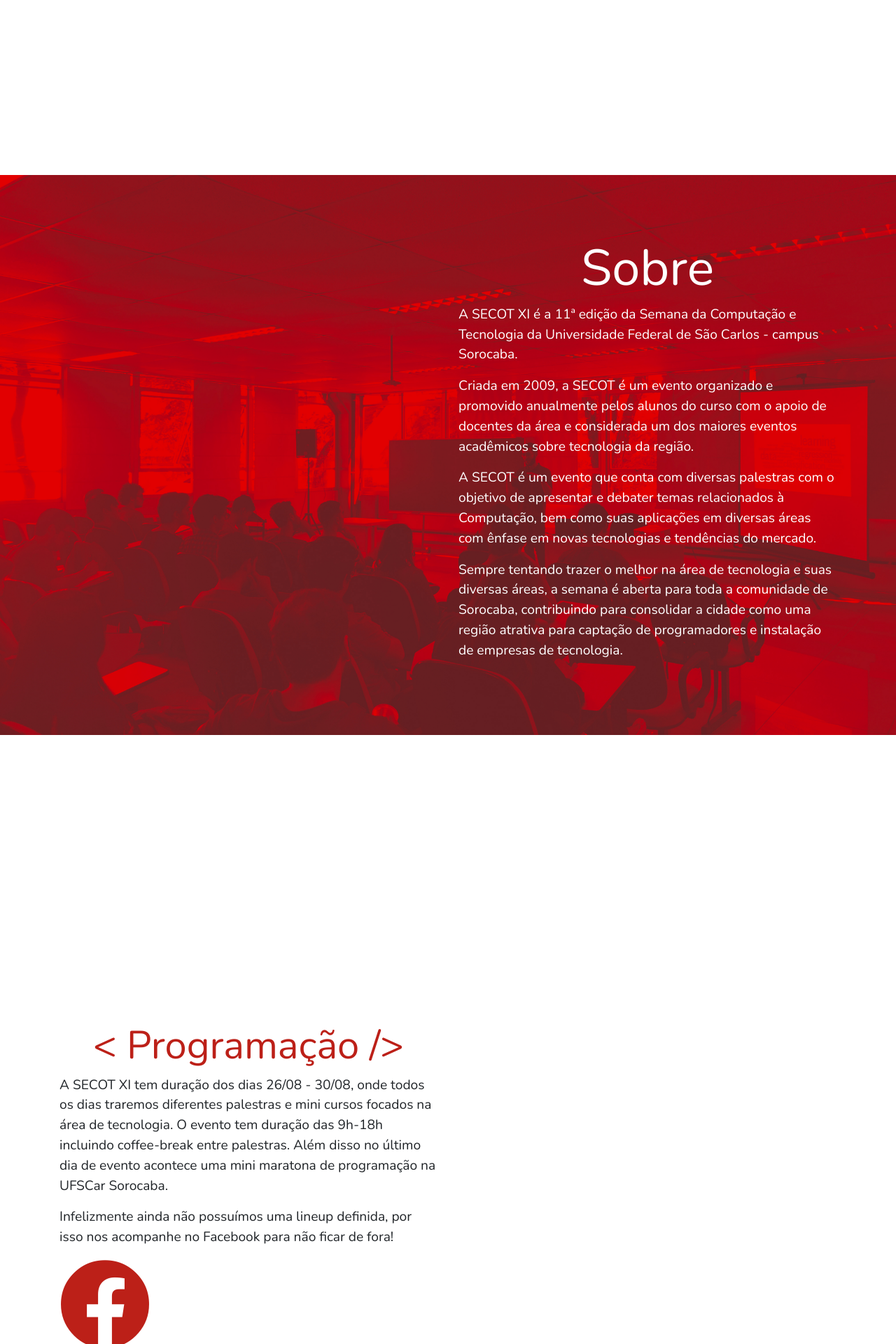
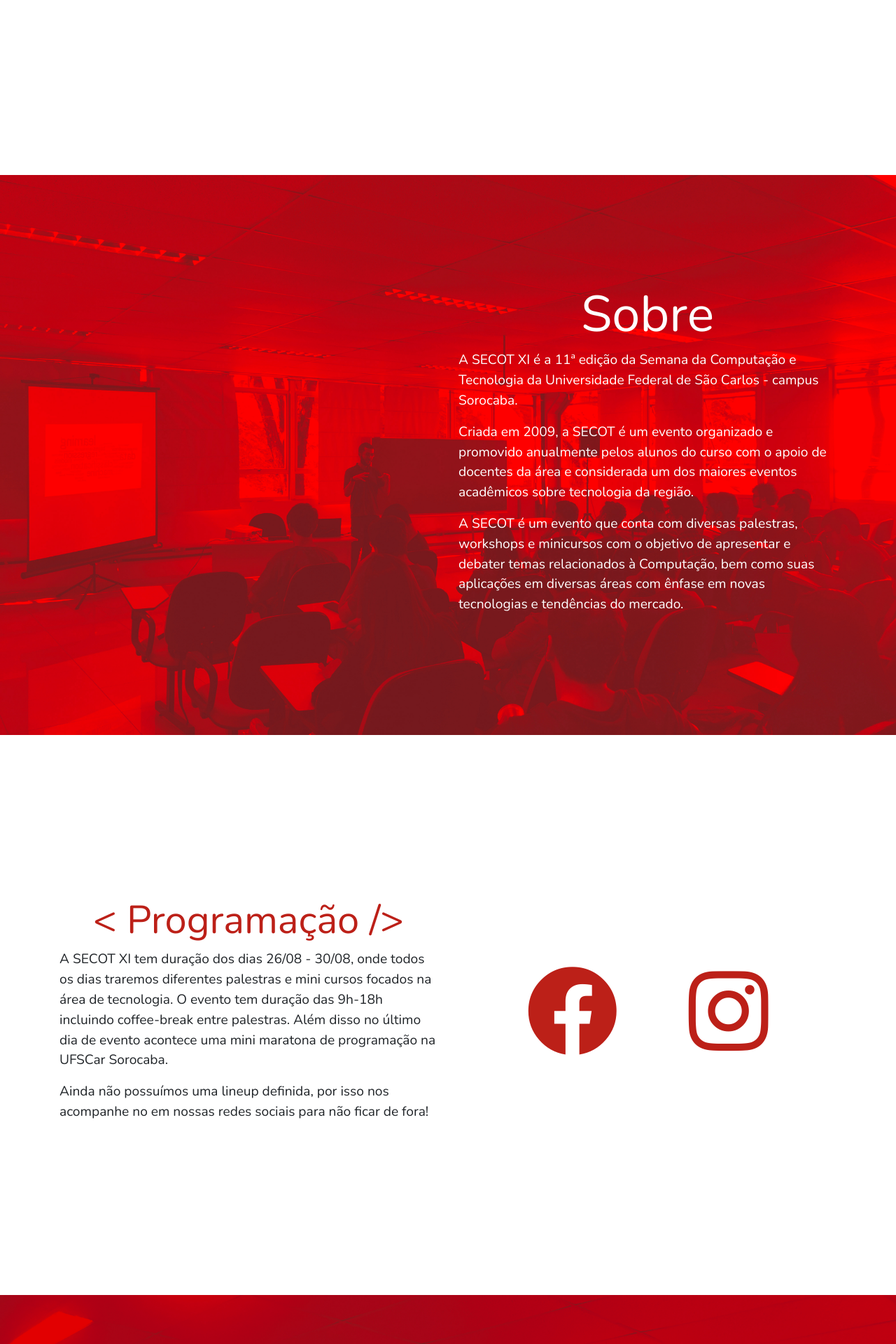
Before and after one commit to rabbit11/secot-landing-page, a PHP site: page /index.html in a window 1280 px wide. Shown: the part 550-2470 px from the top of the page at 70% size. Run offline with PHP 8.4, Linux system fonts and the light colour scheme; some libraries are stand-ins or nearby versions.

Commit message:
landing page finalizada

```diff
--- a/animation.js
+++ /dev/null
@@ -1,9 +0,0 @@
-anime({
-    targets: '.line-drawing-demo .lines path',
-    strokeDashoffset: [anime.setDashoffset, 0],
-    easing: 'easeInOutSine',
-    duration: 1500,
-    delay: function (el, i) { return i * 250 },
-    direction: 'alternate',
-    loop: true
-});
--- a/index.html
+++ b/index.html
@@ -16,9 +16,9 @@
       <nav id="mainNavbar" class="navbar navbar-expand-lg navbar-light fixed-top shadow-sm">
         <!-- <div class="container"> -->
           <a class="navbar-brand" href="#"> <img src="https://secot.com.br/img/logo_round.png" alt=""> SECOT</a>
-          <button class="navbar-toggler" type="button" data-toggle="collapse" data-target="#navbarSupportedContent"
-          aria-controls="navbarSupportedContent" aria-expanded="false" aria-label="Toggle navigation">
-          <span class="navbar-toggler-icon"></span>
+          <!-- <button class="navbar-toggler" type="button" data-toggle="collapse" data-target="#navbarSupportedContent"
+          aria-controls="navbarSupportedContent" aria-expanded="false" aria-label="Toggle navigation"> -->
+          <!-- <span class="navbar-toggler-icon"></span> -->
           </button>
 
           <div class="collapse navbar-collapse" id="navbarSupportedContent">
@@ -54,7 +54,7 @@
           </div>
           <div class="col-md-1"></div>
           <!-- <div id="countDown" class="col-md-6 text-center title pt-3 shadow-lg rounded"> -->
-          <div class="col-md-6 text-center title">
+          <div class="d-none d-md-block col-md-6 text-center title">
             <div class="row">
               <div class="col-3">
                 <h1 id="dias" class="countDown display-5 rounded-circle p-4"></h1>
@@ -69,7 +69,7 @@
                 <h1 class="countDown display-5 rounded-circle p-4" id="segundos"></h1>
               </div>
             </div>
-            <div class="row align">
+            <div class="row">
               <div class="col-3">
                 <h1 class="display-5">D</h1>
               </div>
@@ -104,14 +104,13 @@
               <p>Criada em 2009, a SECOT é um evento organizado e promovido anualmente pelos alunos do curso com o apoio de docentes da
                 área e considerada um dos maiores eventos acadêmicos sobre tecnologia da região.</p>
 
-                <p>A SECOT é um evento que conta com diversas palestras com o objetivo de apresentar e debater temas relacionados à
+                <p>A SECOT é um evento que conta com diversas palestras, workshops e minicursos com o objetivo de apresentar e debater temas relacionados à
                   Computação, bem como suas aplicações em diversas áreas com ênfase em novas tecnologias e tendências do mercado.
                 </p>
-
-                <p>
+                <!-- <p>
                   Sempre tentando trazer o melhor na área de tecnologia e suas diversas áreas, a semana é aberta para toda a comunidade de
                   Sorocaba, contribuindo para consolidar a cidade como uma região atrativa para captação de programadores e instalação de
-                  empresas de tecnologia.</p>
+                  empresas de tecnologia.</p> -->
                   </div>
                 </div>
               </div>
@@ -119,18 +118,19 @@
 
         <section id="programacao" class="d-flex align-items-center">
           <div class="container">
-                <div class="d-flex row align-items-center justify-content-between">
+            <div class="d-flex row align-items-center justify-content-center">
               <div class="col-md-6">
                 <h1 class="display-4 text-center title"> < Programação /></h1>
                 <p>A SECOT XI tem duração dos dias 26/08 - 30/08, onde todos os dias traremos diferentes
                   palestras e mini cursos focados na área de tecnologia. O evento tem duração das 9h-18h
                   incluindo coffee-break entre palestras. Além disso no último dia de evento acontece uma
                   mini maratona de programação na UFSCar Sorocaba.</p>
-                      <p>Infelizmente ainda não possuímos uma lineup definida, por isso nos acompanhe no Facebook para não ficar de fora!
+                  <p>Ainda não possuímos uma lineup definida, por isso nos acompanhe no em nossas redes sociais para não ficar de fora!
                   </p>
-                      <a href="https://www.facebook.com/secot.ufscar/"><i class="fab fa-facebook"></i></a>
                 </div>
-                    <div class="col-md-6 mx-auto text-center">
+                <div class="col-md-6 text-center">
+                  <a href="https://www.facebook.com/secot.ufscar/"><i class="fab fa-facebook mr-5"></i></a>
+                  <a href="https://www.facebook.com/secot.ufscar/"><i class="fab fa-instagram ml-5"></i></a>
                   <!-- <p>Espaço para imagem do evento</p> -->
                   <!-- <img src="https://scontent.fsod3-1.fna.fbcdn.net/v/t31.0-8/18489878_1561324023910026_3863293913079333034_o.jpg?_nc_cat=104&_nc_ht=scontent.fsod3-1.fna&oh=426db539342aa8cfebdb36fd31df6500&oe=5D713B61" alt=""> -->
                 </div>
@@ -166,20 +166,42 @@
                     contanto com você!
                   </p>
                 </div>
-                    <div class="col-md-6 ">
-                      <p>espaço para o forms</p>
+                <div class="col-md-6 text-center">
+                  <a class="badge badge-danger text-wrap" href="https://bit.ly/2ZvGzDe">Formulário de interesse</a>
+                </div>
+              </div>
+            </div>
+          </section>
+          <section id="organizacao" class="d-flex align-items-center">
+            <div class="container">
+              <div class="row ">
+                <div class="col-md-6">
+                  <h1 class="display-4 text-center">Organização</h1>
+                  <div class="row">
+                    <div class="col-md-6 text-center">
+                      <img class="w-100 mx-auto"src="https://secot.com.br/img/logo_ufscar.png" alt="logo ufscar" srcset="">
+                    </div>
+                    <div class="col-md-6 text-center">
+                      <img class="w-75 mx-auto"src="https://secot.com.br/img/logo_caccs.png" alt="logo Centro Acadêmico BCC" srcset="">
+                    </div>
+                  </div>
+                </div>
+                <div class="col-md-6 mx-auto">
+                  <h1 class="display-4 text-center">Desenvolvido por</h1>
+                  <p class="mt-3 ml-5 ">
+                    <a class="badge badge-danger text-wrap" href="https://github.com/rabbit11">Pedro Coelho</a> e
+                    <a class="badge badge-danger text-wrap" href="https://github.com/nathamcoracini">Natham Coracini</a>
+                  </p>
                 </div>
               </div>
             </div>
           </section>
         </section>
-            <div class="sigma-container"></div>
   <!-- Optional JavaScript -->
   <!-- jQuery first, then Popper.js, then Bootstrap JS -->
   <script src="https://code.jquery.com/jquery-3.3.1.slim.min.js" integrity="sha384-q8i/X+965DzO0rT7abK41JStQIAqVgRVzpbzo5smXKp4YfRvH+8abtTE1Pi6jizo" crossorigin="anonymous"></script>
   <script src="https://cdnjs.cloudflare.com/ajax/libs/popper.js/1.14.7/umd/popper.min.js" integrity="sha384-UO2eT0CpHqdSJQ6hJty5KVphtPhzWj9WO1clHTMGa3JDZwrnQq4sF86dIHNDz0W1" crossorigin="anonymous"></script>
   <script src="https://stackpath.bootstrapcdn.com/bootstrap/4.3.1/js/bootstrap.min.js" integrity="sha384-JjSmVgyd0p3pXB1rRibZUAYoIIy6OrQ6VrjIEaFf/nJGzIxFDsf4x0xIM+B07jRM" crossorigin="anonymous"></script>
   <script src="script.js"></script>
-              <script src="animation.js"></script>
 </body>
 </html>
--- a/styles.css
+++ b/styles.css
@@ -23,18 +23,16 @@ body{
 }
 
 #sobre{
-    margin-bottom: 250px;
     background:#BC2018;
     color:white;
     min-height: 100vh;
-    background-image: url(img/aa3.jpg);
+    background-image: url(img/aa3-invertido.jpg);
     background-position: center;
     background-size: cover;
 }
 
 
 #programacao{
-    margin-bottom: 200px;
     min-height: 100vh;
 }
 
@@ -43,7 +41,6 @@ body{
 }
 
 #participe{
-    margin-bottom: 200px;
     color: white;
     min-height: 100vh;
     background:#BC2018;
@@ -58,9 +55,12 @@ body{
 }
 
 #apoiadores{
-    margin-bottom: 200px;
     min-height: 100vh;
 
+}
+
+#apoiadores a{
+    font-size: 1.2em;
 }
 
 #mainNavbar{
@@ -73,6 +73,16 @@ body{
     color: white;
     transition: background 800ms;
 
+}
+
+#organizacao{
+    color: white;
+    min-height: 100vh;
+    background:#BC2018;
+}
+
+#organizacao a{
+    font-size: 1.2rem;
 }
 
 .countDown{
@@ -93,7 +103,7 @@ body{
     height: 200px;
 }
 
-.fa-facebook{
+.fab{
     color: #BC2018;
     font-size: 2.0em;
 }
```
Also changed, not shown: img/1.jpg (added), img/2.jpg (added), img/3.jpg (added), img/aa3-invertido.jpg (added). Lines whose indentation alone changed are shown as unchanged.
